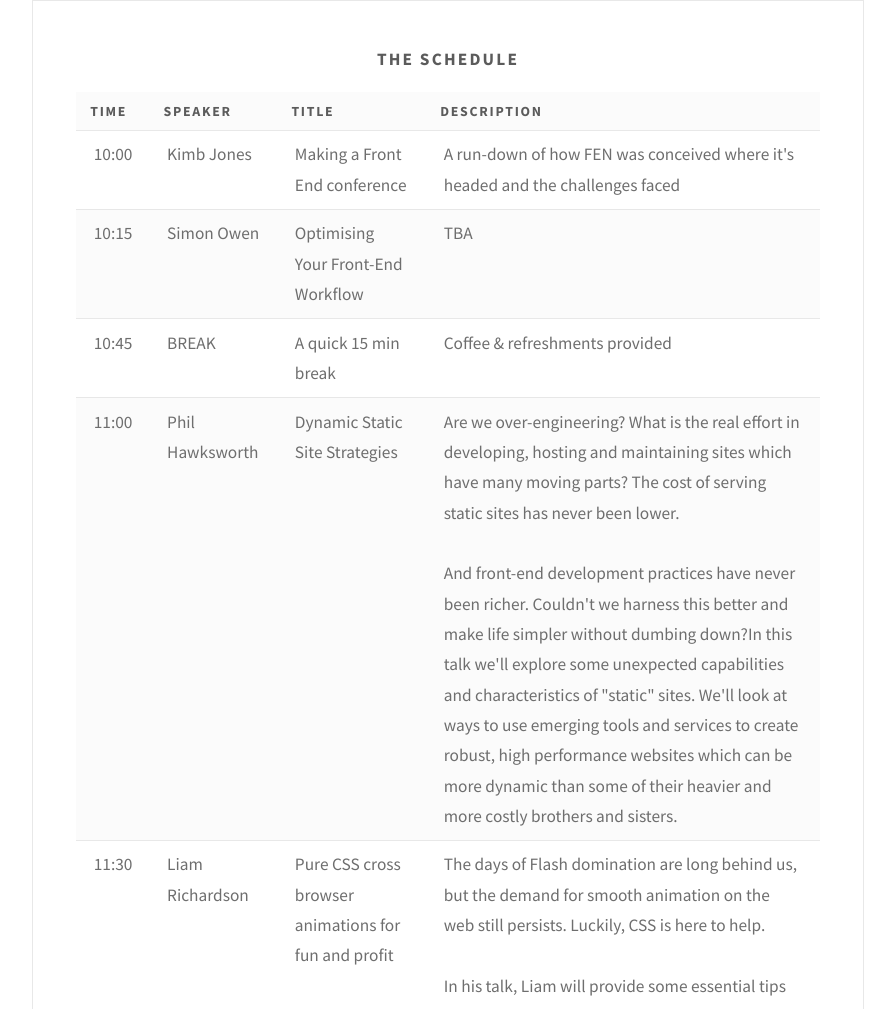
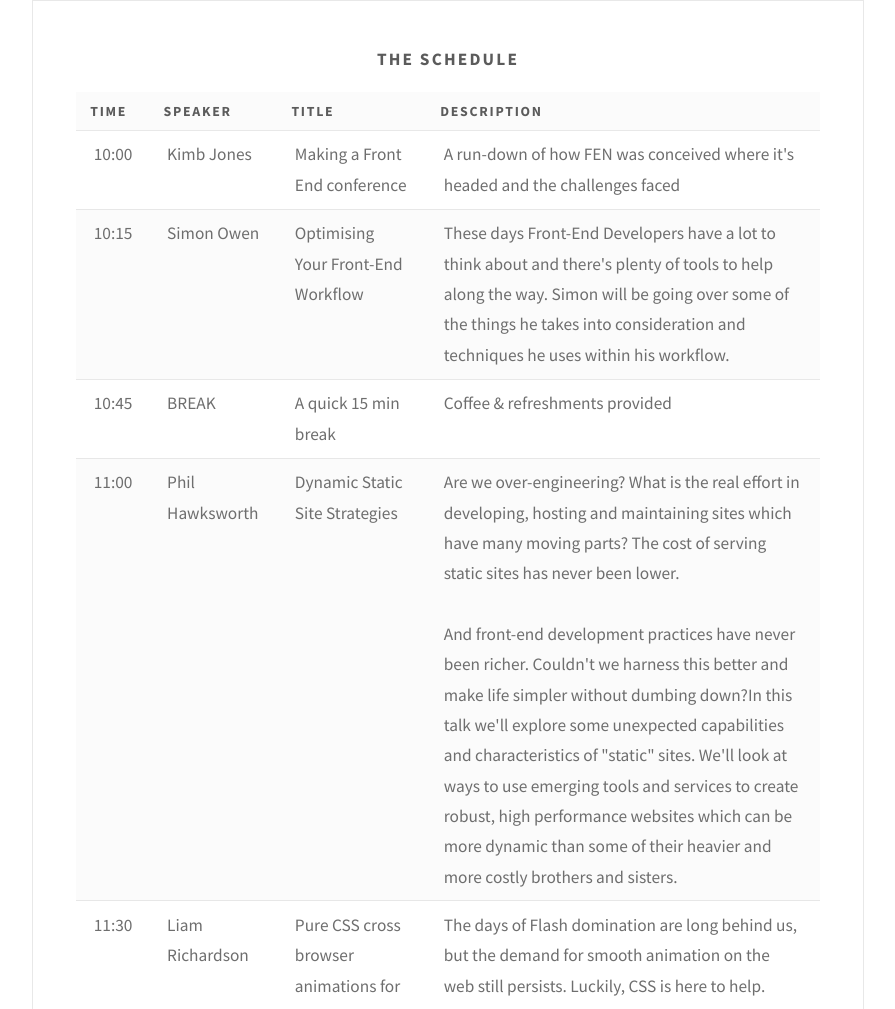
Before and after one commit to digideskio/frontendnorth, a plain HTML site: page index.html in a window 1280 px wide. Shown: the part 1889-2898 px from the top of the page, without its empty margins (192-1087 px from the left). Drawn offline with Linux system fonts and the light colour scheme; files whose address does not match are found by name.

Commit message:
Add Simon talk description

```diff
--- a/index.html
+++ b/index.html
@@ -75,7 +75,7 @@
 			    <td>10:15</td>
 			    <td>Simon Owen</td>
 			    <td>Optimising Your Front-End Workflow</td>
-			    <td class="desc">TBA</td>
+			    <td class="desc">These days Front-End Developers have a lot to think about and there's plenty of tools to help along the way. Simon will be going over some of the things he takes into consideration and techniques he uses within his workflow.</td>
 			  </tr>
 			  <tr>
 			    <td>10:45</td>
```
